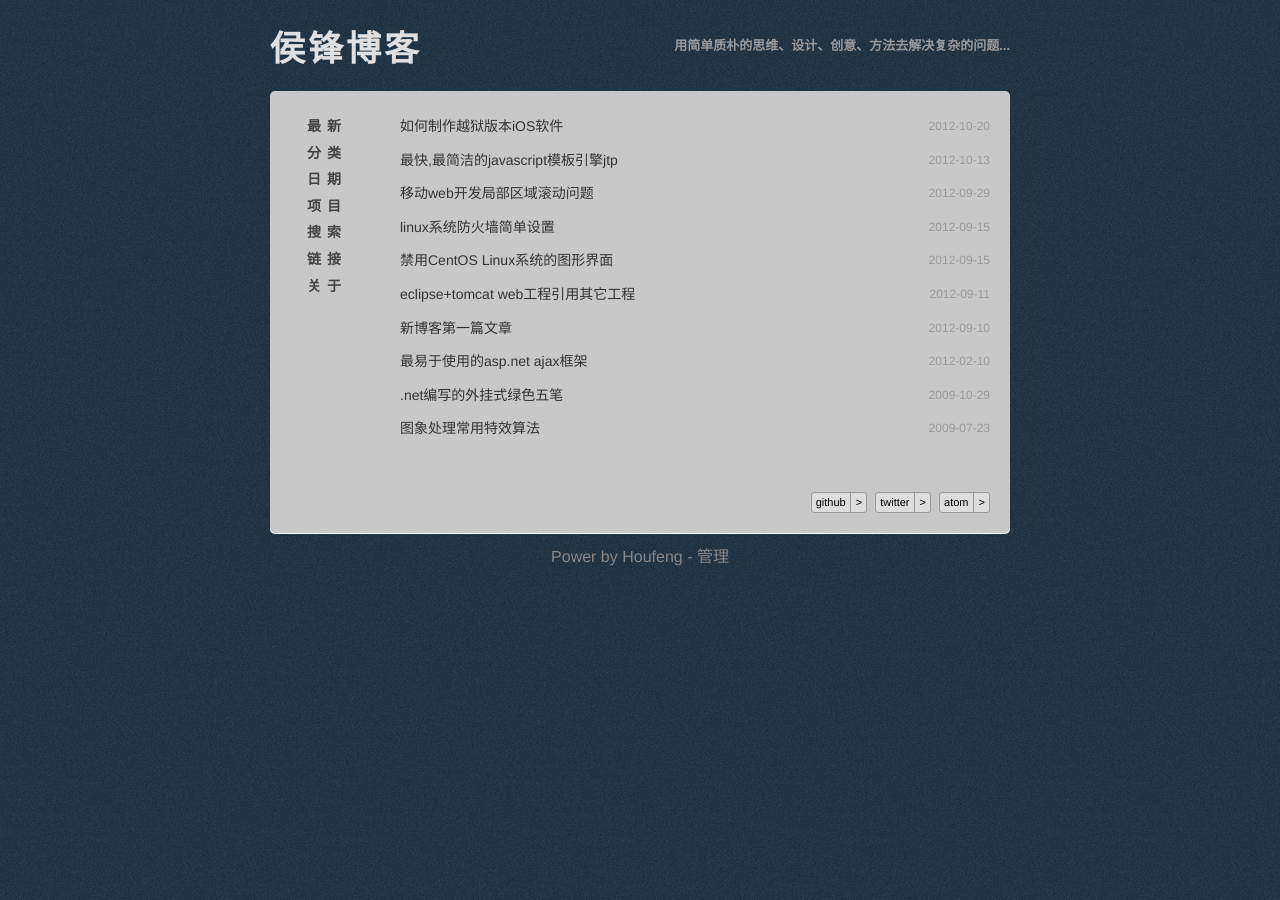
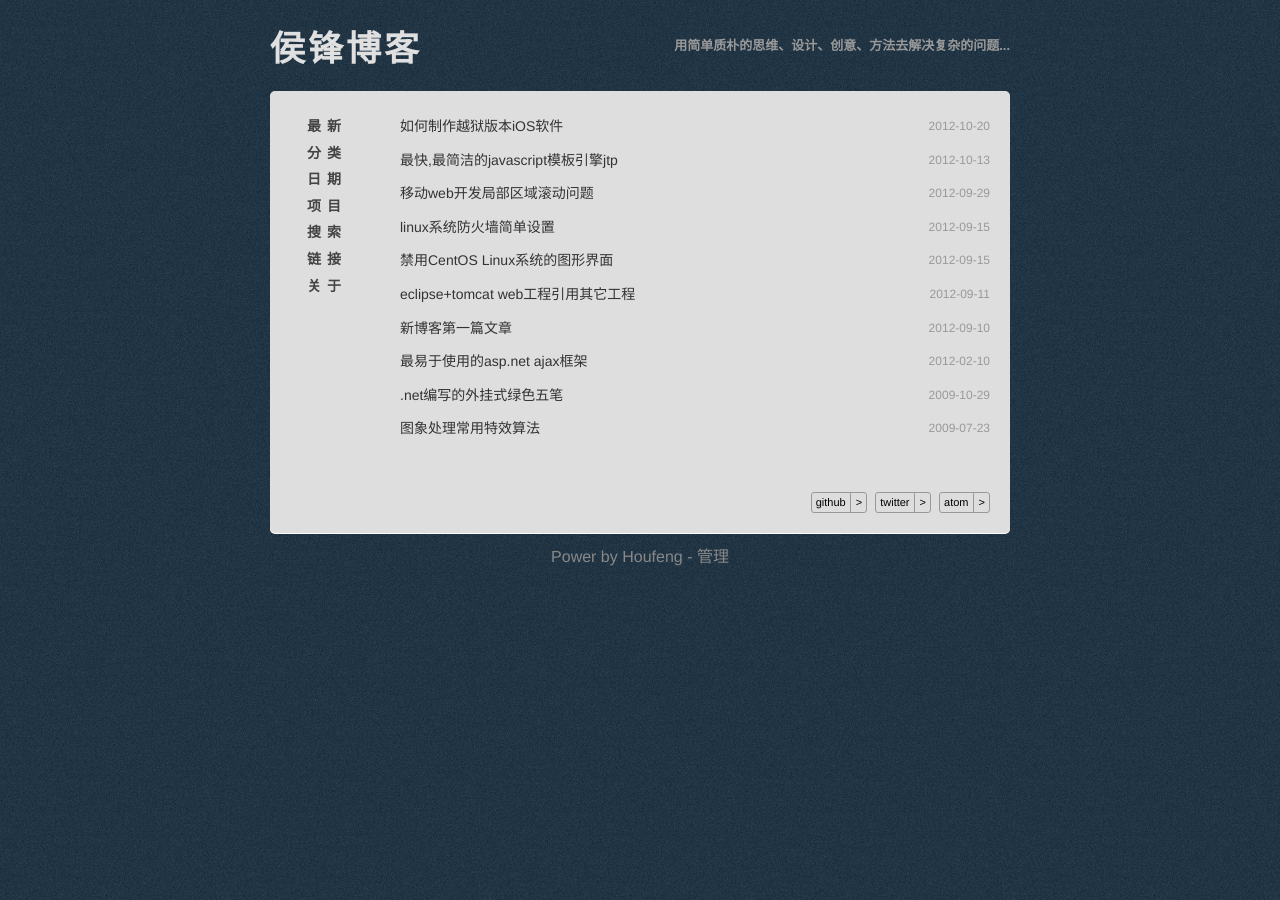
Before and after one commit to Houfeng/houfeng.github.com, a Jekyll site: the page built from index.html, in a window 1280 px wide. Built offline with Jekyll 4.4.1, drawn with Linux system fonts in a browser that asks for light colours; Markdown is read by kramdown in place of the engine named in the settings; comment, search, counter and statistics services are not loaded.

Commit message:
background

```diff
--- a/styles/style.css
+++ b/styles/style.css
@@ -72,8 +72,8 @@ div#wrapper {
 	-moz-box-shadow:0 1px 0 #FFFFFF;
 	-webkit-box-shadow:0 1px 0 #FFFFFF;
 	box-shadow:0 1px 0 #FFFFFF;
-	background-color: #e3e3e3;
-	background-color: rgba(200,200,200,50);
+	background-color: #f3f3f3;
+	background-color: rgba(222,222,222,50);
 	/*background:#fff url(../images/bg-5.png);*/
 	color:#111;
 	font-size:14px;
```
